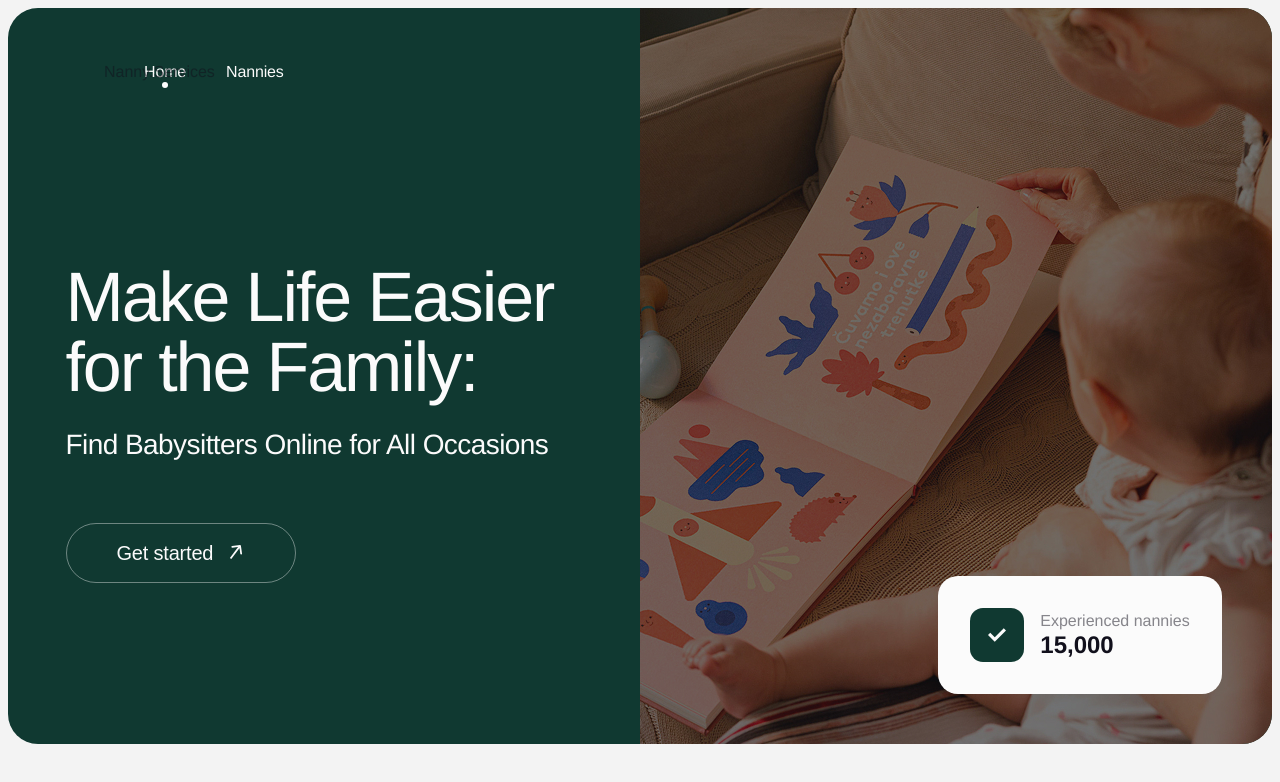
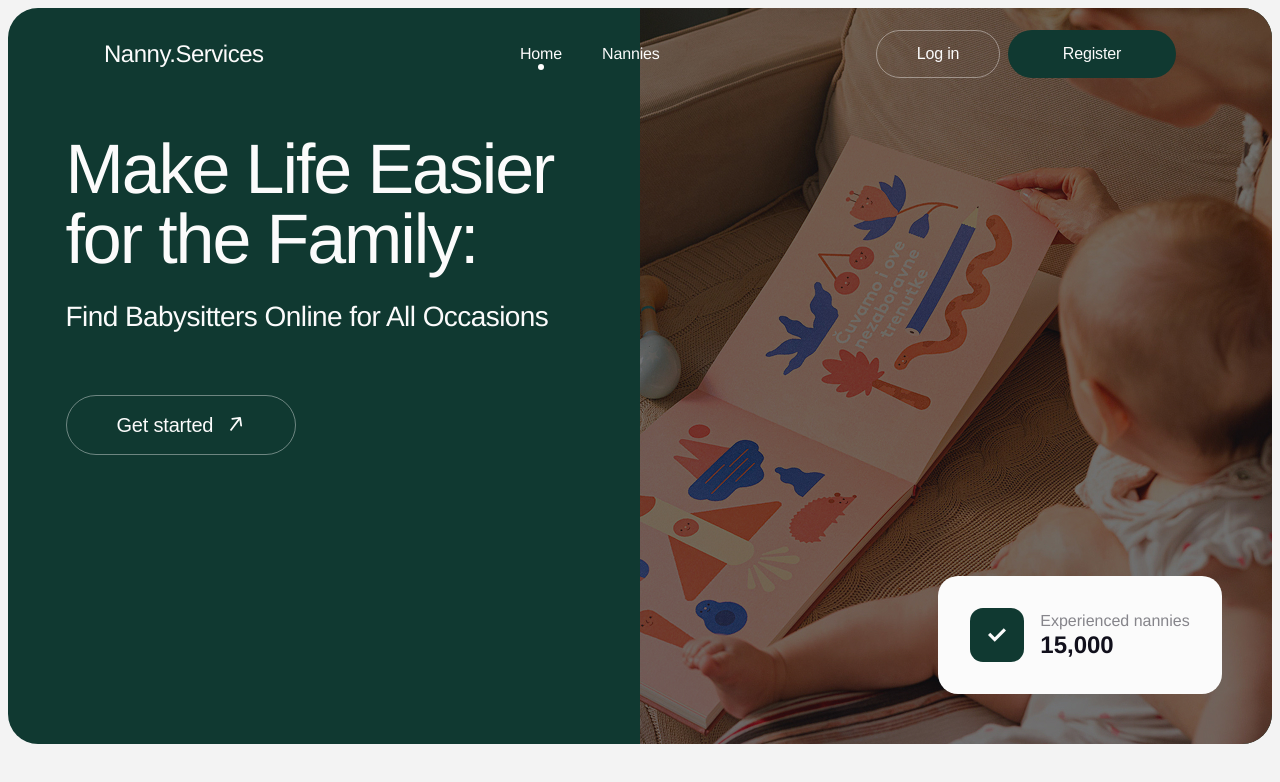
Before and after one commit to mafutka/nanny-service-pet-proect, a Next.js app: page / in a window 1280 px wide. Shown: the top 782 px of the page. Built offline with nearby package versions, Linux system fonts and the light colour scheme.

Commit message:
header-fixed

```diff
--- a/src/app/globals.css
+++ b/src/app/globals.css
@@ -52,3 +52,9 @@ font-size: 16px;
 line-height: 125%;
 color: var(--text-secondary);
 }
+
+*,
+*::before,
+*::after {
+  box-sizing: border-box;
+}
--- a/src/components/Header/Header.module.css
+++ b/src/components/Header/Header.module.css
@@ -1,17 +1,22 @@
 .header {
-    height: 88px;
-    z-index: 5;
+  position: absolute;
+  top: 0;
+  left: 0;
+  width: 100%;
+  height: 88px;
+  z-index: 10;
+}
+.inner {
+  max-width: 1440px;
+  margin: 0 auto;
   padding: 20px 96px;
   display: flex;
   justify-content: space-between;
   align-items: center;
+  width: 100%;
 }
 
 .transparent {
-  position: absolute;
-  top: 0;
-  left: 0;
-  width: 100%;
   background: transparent;
 }
 
--- a/src/components/Header/Header.tsx
+++ b/src/components/Header/Header.tsx
@@ -14,14 +14,16 @@ export default function Header({ variant = "colored" }: HeaderProps) {
     const [authType, setAuthType] = useState<"login" | "register" | null>(null);
     const isLoggedIn = false;
     return (
-        <header className={css.header}>
-            <p className={clsx(css.header, css[variant])}>Nanny.Services</p>
+        <header className={clsx(css.header, css[variant])}>
+          <div className={css.inner}>
+            <p className={css.headerLogo}>Nanny.Services</p>
             <Navigation />
             {!isLoggedIn && (
   <div className={css.btnBlock}>
     <button className={css.loginBtn} onClick={() => setAuthType("login")}>Log in</button>
     <button className={css.registerBtn} onClick={() => setAuthType("register")}>Register</button>
   </div>
+
 )}
 
 {authType && (
@@ -30,6 +32,7 @@ export default function Header({ variant = "colored" }: HeaderProps) {
     onClose={() => setAuthType(null)}
   />
 )}
+</div>
         </header>
     )
 
```
